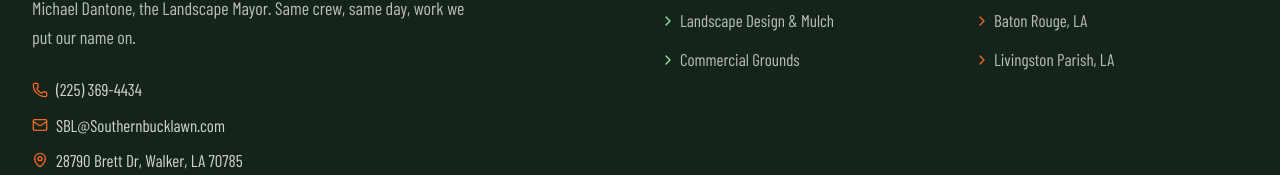
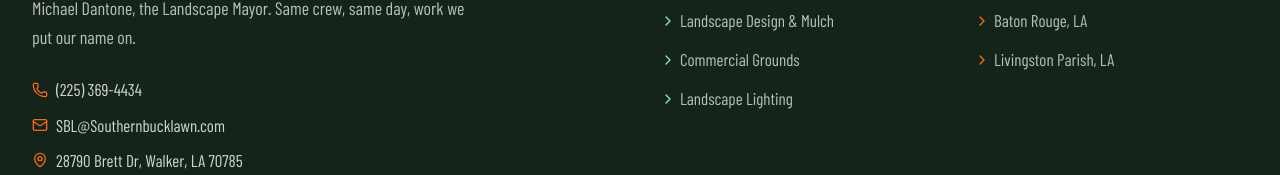
Before and after one commit to Hyperhunk90/dantoneshanewshane, a Next.js app: page / in a window 1280 px wide. Shown: the part 5393-5568 px from the top of the page. Built offline with nearby package versions, Linux system fonts and the light colour scheme.

Commit message:
Add files via upload

```diff
--- a/src/components/Footer.tsx
+++ b/src/components/Footer.tsx
@@ -45,6 +45,12 @@
                   </Link>
                 </li>
               ))}
+              <li>
+                <Link href="/landscape-lighting" className="flex items-center gap-1 font-barlow text-white/70 hover:text-safety-orange">
+                  <ChevronRight className="h-4 w-4 text-sage" />
+                  Landscape Lighting
+                </Link>
+              </li>
             </ul>
           </div>
 
```
